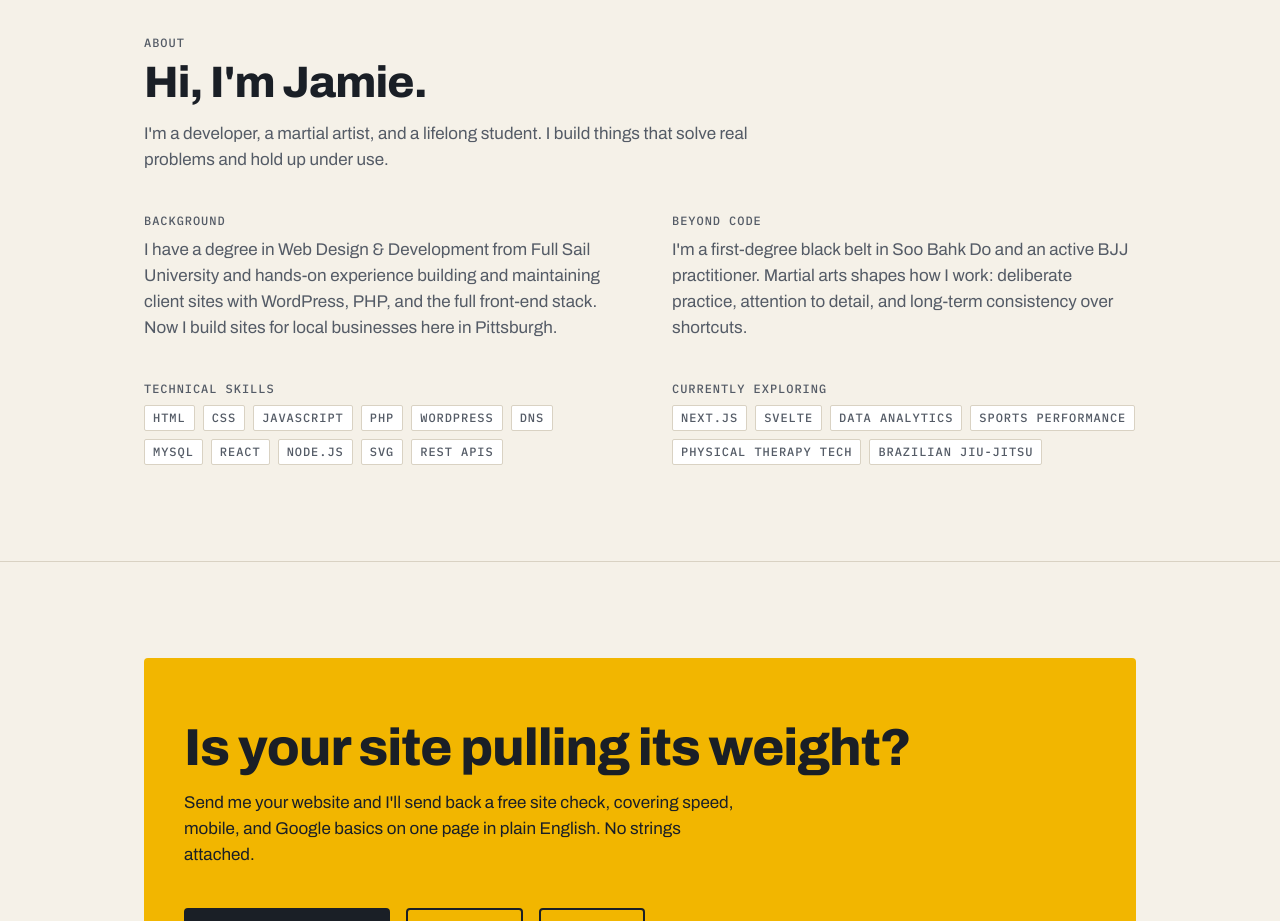
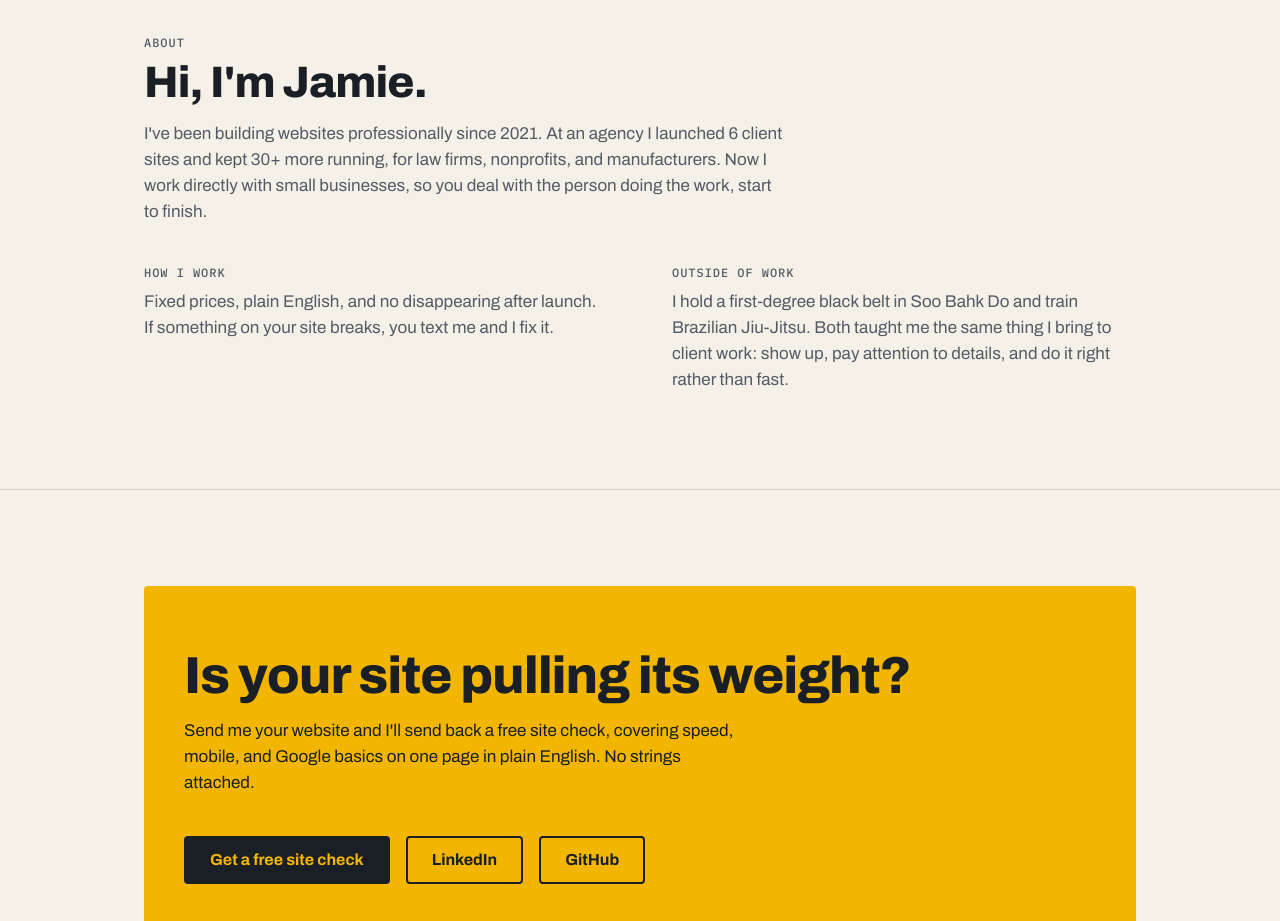
Before and after one commit to JJKneiss/JJKneiss.github.io, a plain HTML site: page index.html in a window 1280 px wide. Shown: the part 3720-4641 px from the top of the page. Drawn offline with Linux system fonts and the light colour scheme.

Commit message:
Rewrite About for clients
Lead with agency experience, add how-I-work, keep one martial arts line;
drop the skills and currently-exploring tags.

Co-Authored-By: Claude Opus 5.5 <noreply@anthropic.com>
Claude-Session: https://claude.ai/code/session_01F96dfgckfgxP9UPW48ptFq

```diff
--- a/index.html
+++ b/index.html
@@ -173,28 +173,16 @@
     <div class="section-head">
       <p class="label">About</p>
       <h2 class="section-title" id="about-title">Hi, I'm Jamie.</h2>
-      <p class="section-desc">I'm a developer, a martial artist, and a lifelong student. I build things that solve real problems and hold up under use.</p>
+      <p class="section-desc">I've been building websites professionally since 2021. At an agency I launched 6 client sites and kept 30+ more running, for law firms, nonprofits, and manufacturers. Now I work directly with small businesses, so you deal with the person doing the work, start to finish.</p>
     </div>
     <div class="about-grid">
       <div>
-        <p class="label">Background</p>
-        <p>I have a degree in Web Design &amp; Development from Full Sail University and hands-on experience building and maintaining client sites with WordPress, PHP, and the full front-end stack. Now I build sites for local businesses here in Pittsburgh.</p>
+        <p class="label">How I work</p>
+        <p>Fixed prices, plain English, and no disappearing after launch. If something on your site breaks, you text me and I fix it.</p>
       </div>
       <div>
-        <p class="label">Beyond code</p>
-        <p>I'm a first-degree black belt in Soo Bahk Do and an active BJJ practitioner. Martial arts shapes how I work: deliberate practice, attention to detail, and long-term consistency over shortcuts.</p>
-      </div>
-      <div>
-        <p class="label">Technical skills</p>
-        <div class="tags">
-          <span class="pl-tag">HTML</span><span class="pl-tag">CSS</span><span class="pl-tag">JavaScript</span><span class="pl-tag">PHP</span><span class="pl-tag">WordPress</span><span class="pl-tag">DNS</span><span class="pl-tag">MySQL</span><span class="pl-tag">React</span><span class="pl-tag">Node.js</span><span class="pl-tag">SVG</span><span class="pl-tag">REST APIs</span>
-        </div>
-      </div>
-      <div>
-        <p class="label">Currently exploring</p>
-        <div class="tags">
-          <span class="pl-tag">Next.js</span><span class="pl-tag">Svelte</span><span class="pl-tag">Data analytics</span><span class="pl-tag">Sports performance</span><span class="pl-tag">Physical therapy tech</span><span class="pl-tag">Brazilian Jiu-Jitsu</span>
-        </div>
+        <p class="label">Outside of work</p>
+        <p>I hold a first-degree black belt in Soo Bahk Do and train Brazilian Jiu-Jitsu. Both taught me the same thing I bring to client work: show up, pay attention to details, and do it right rather than fast.</p>
       </div>
     </div>
   </div>
```
